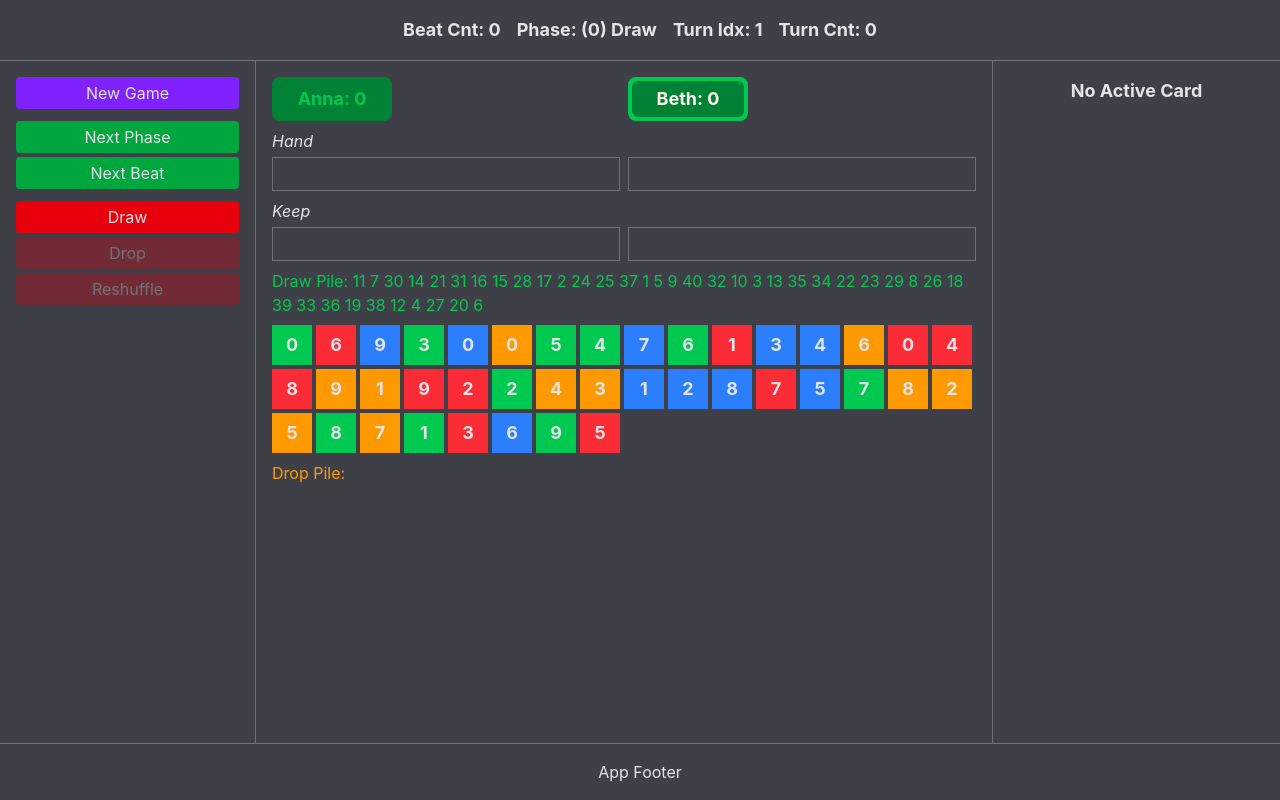
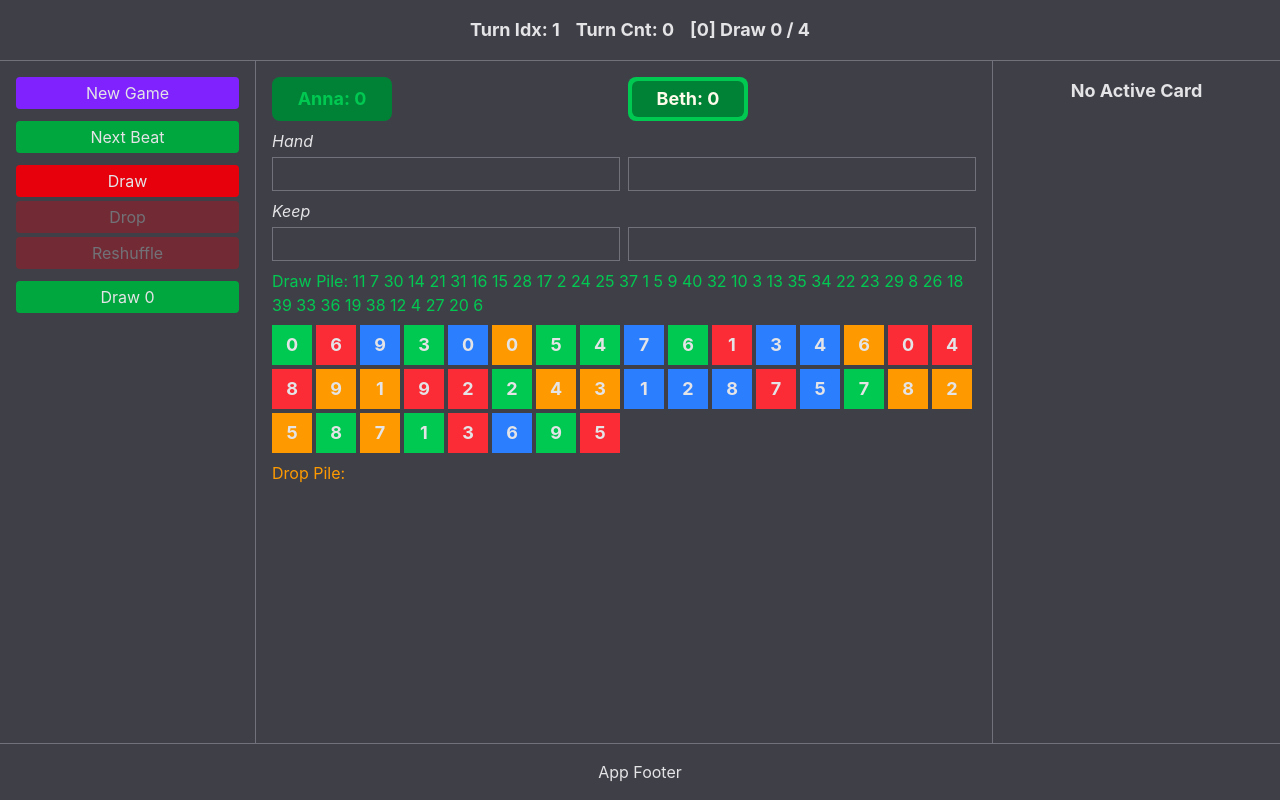
Before and after one commit to trudoholic/ccg2026, a React (Vite) app: page / in a window 1280 px wide. Both pictures are taken after a click on the button "# 2". Built offline with nearby package versions, Linux system fonts and the light colour scheme.

Commit message:
isBeatOn

```diff
--- a/src/components/HeaderView.tsx
+++ b/src/components/HeaderView.tsx
@@ -1,4 +1,6 @@
-import {useFlowStore, phaseNames} from "../store/useFlowStore"
+import {useFlowStore, phaseNames, isBeatOn} from "../store/useFlowStore"
+
+const beatLim = 4
 
 function HeaderView() {
   const turnIdx = useFlowStore(s => s.turnIdx)
@@ -8,12 +10,12 @@ function HeaderView() {
 
   return (
     <div className="flex gap-4 mx-auto justify-center">
-      <p className={`font-bold text-lg select-none`}>{`Beat Cnt: ${beatCnt}`}</p>
-      <p className={`font-bold text-lg select-none`}>
-        {phaseNames[phaseIdx]? `Phase: (${phaseIdx}) ${phaseNames[phaseIdx]}`: "Next Turn"}
-      </p>
       <p className={`font-bold text-lg select-none`}>{`Turn Idx: ${turnIdx}`}</p>
       <p className={`font-bold text-lg select-none`}>{`Turn Cnt: ${turnCnt}`}</p>
+
+      <p className={`font-bold text-lg select-none`}>
+        {isBeatOn()? `[${phaseIdx}] ${phaseNames[phaseIdx]} ${beatCnt} / ${beatLim}`: "Next Phase"}
+      </p>
     </div>
   )
 }
--- a/src/components/MainControls.tsx
+++ b/src/components/MainControls.tsx
@@ -1,4 +1,4 @@
-import {useFlowStore, phaseNames} from "../store/useFlowStore"
+import {useFlowStore, phaseNames, isBeatOn} from "../store/useFlowStore"
 import {usePlayersStore} from "../store/usePlayersStore"
 import {useDeckStore} from "../store/useDeckStore"
 import {Button} from "./Button"
@@ -8,12 +8,14 @@ function MainControls() {
   const turnIdx = useFlowStore(s => s.turnIdx)
   const phaseIdx = useFlowStore(s => s.phaseIdx)
   const turnCnt = useFlowStore(s => s.turnCnt)
+  const beatCnt = useFlowStore(s => s.beatCnt)
 
   const setPlayers = useFlowStore(s => s.setPlayers)
   const setHandIdx = useFlowStore(s => s.setHandIdx)
   const nextHandIdx = useFlowStore(s => s.nextHandIdx)
   const nextTurnIdx = useFlowStore(s => s.nextTurnIdx)
   const nextPhaseIdx = useFlowStore(s => s.nextPhaseIdx)
+  const nextBeatCnt = useFlowStore(s => s.nextBeatCnt)
   const nextBeat = useFlowStore(s => s.nextBeat)
 
   const players = usePlayersStore(s => s.players)
@@ -93,7 +95,6 @@ function MainControls() {
               <Button onClick={nextTurn} variant={"green"}>Next Turn</Button>
             ): (
               <>
-                <Button onClick={nextPhaseIdx} variant={"green"}>Next Phase</Button>
                 <Button onClick={nextBeat} variant={"green"}>Next Beat</Button>
                 <div className="h-1" />
                 <Button onClick={drawCard} variant={"red"} disabled={!drawPile.length}>Draw</Button>
@@ -101,6 +102,15 @@ function MainControls() {
                 <Button onClick={reshuffle} variant={"red"} disabled={drawPile.length > 0 || !dropPile.length}>
                   Reshuffle
                 </Button>
+                <div className="h-1" />
+                {/*<p className={`font-bold text-lg select-none`}>{`?? ${isBeatOn()}`}</p>*/}
+                {
+                  isBeatOn()? (
+                    <Button onClick={nextBeatCnt} variant={"green"}>{`${phaseNames[phaseIdx]} ${beatCnt}`}</Button>
+                  ): (
+                    <Button onClick={nextPhaseIdx} variant={"green"}>Next Phase</Button>
+                  )
+                }
               </>
             )
           }
--- a/src/store/useFlowStore.ts
+++ b/src/store/useFlowStore.ts
@@ -36,6 +36,7 @@ interface FlowActions {
   nextHandIdx: () => void
   nextTurnIdx: () => void
   nextPhaseIdx: () => void
+  nextBeatCnt: () => void
   nextBeat: () => void
 }
 
@@ -60,7 +61,11 @@ export const useFlowStore = create<FlowState & FlowActions>(
     })),
 
     nextPhaseIdx: () => set((state) => ({
-      phaseIdx: state.phaseIdx + 1,
+      beatCnt: 0, phaseIdx: state.phaseIdx + 1,
+    })),
+
+    nextBeatCnt: () => set((state) => ({
+      beatCnt: state.beatCnt + 1,
     })),
 
     nextBeat: () => set((state) => (
@@ -82,3 +87,8 @@ export const useFlowStore = create<FlowState & FlowActions>(
 
   })
 )
+
+export const isBeatOn = (): boolean => {
+  const state = useFlowStore.getState()
+  return state.beatCnt < beatLim
+}
```
